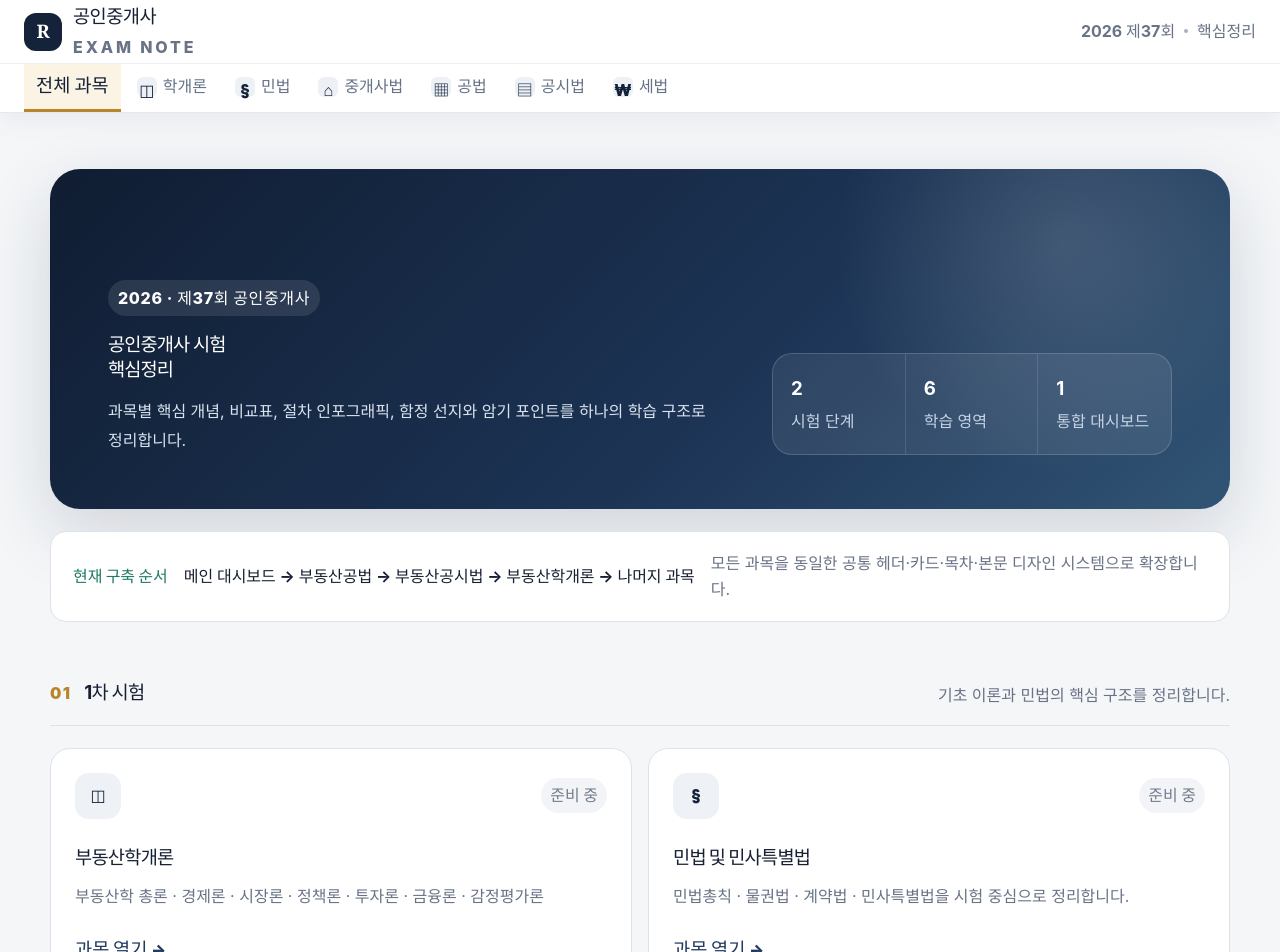
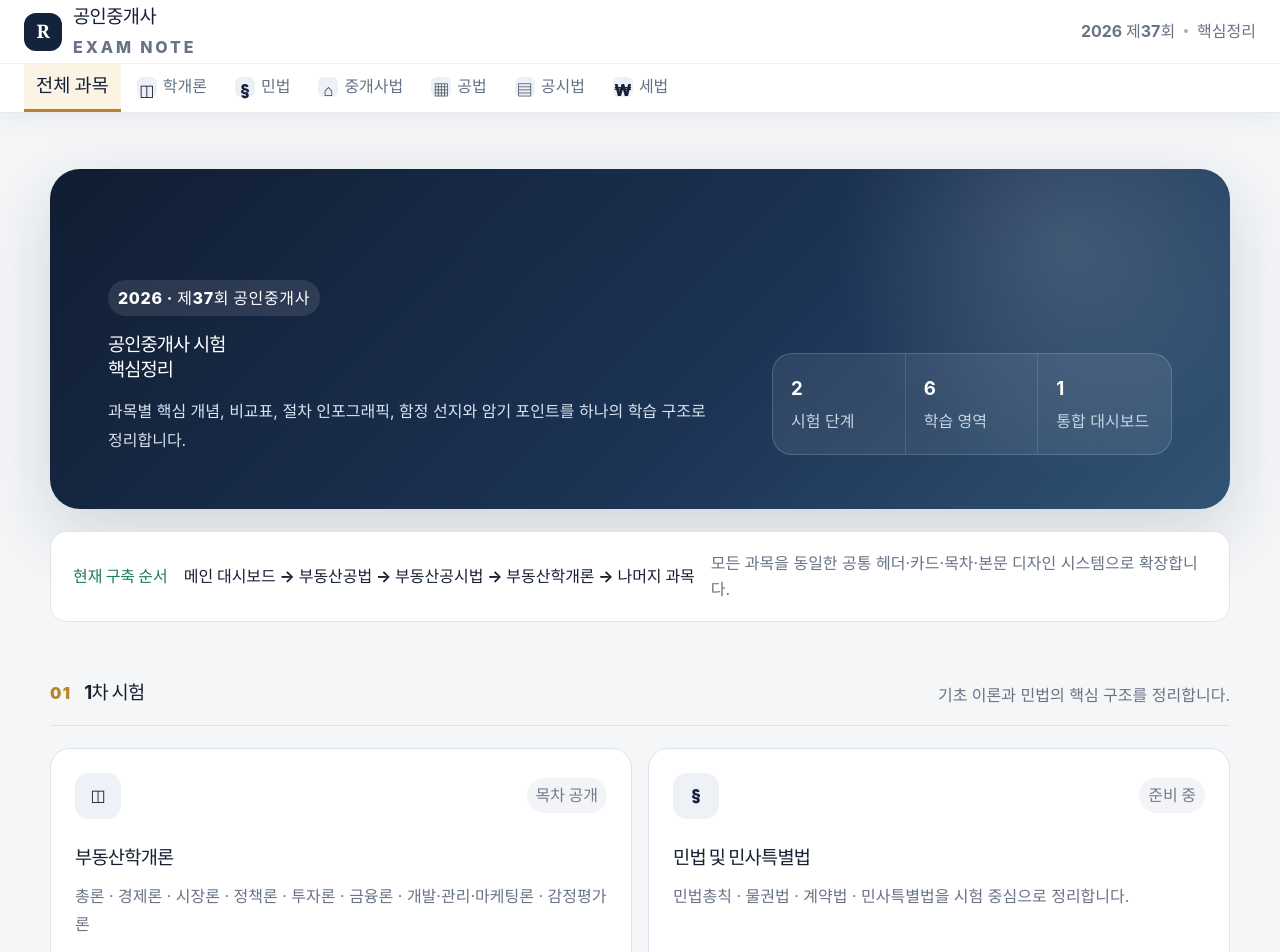
Before and after one commit to parkminhyun0/realtor-exam, a React (Vite) app: page / in a window 1280 px wide. Shown: the top 952 px of the page. Built offline with nearby package versions, Linux system fonts and the light colour scheme.

Commit message:
chore: mark real estate theory toc as published

```diff
--- a/src/data/subjects.js
+++ b/src/data/subjects.js
@@ -9,8 +9,8 @@ export const subjectGroups = [
         title: '부동산학개론',
         shortTitle: '학개론',
         icon: '◫',
-        description: '부동산학 총론 · 경제론 · 시장론 · 정책론 · 투자론 · 금융론 · 감정평가론',
-        status: '준비 중',
+        description: '총론 · 경제론 · 시장론 · 정책론 · 투자론 · 금융론 · 개발·관리·마케팅론 · 감정평가론',
+        status: '목차 공개',
       },
       {
         id: 'civil-law',
```
